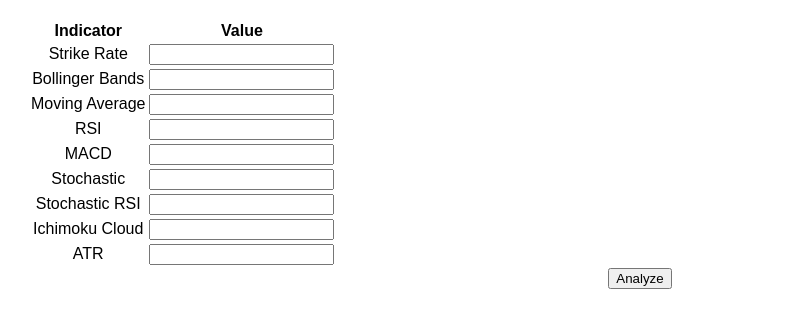
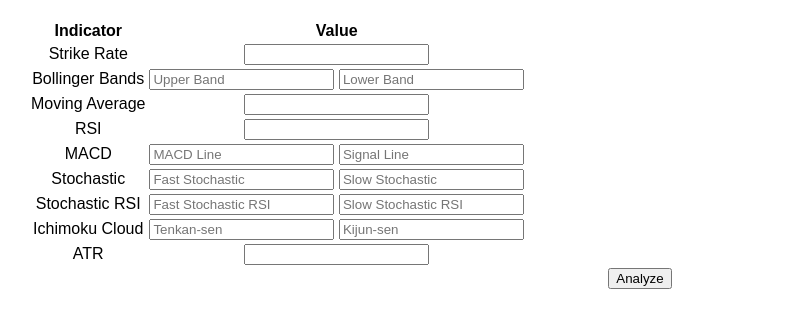
Before and after one commit to erwin1991c/nifty50-analyzer, a plain HTML site: page index.html in a window 1280 px wide. Shown: the part 61-388 px from the top of the page, without its empty margins (0-795 px from the left). Drawn offline with Linux system fonts and the light colour scheme.

Commit message:
Update index.html

```diff
--- a/index.html
+++ b/index.html
@@ -20,7 +20,10 @@
 			</tr>
 			<tr>
 				<td>Bollinger Bands</td>
-				<td><input type="number" id="bollinger-bands-value"></td>
+				<td>
+					<input type="number" id="bollinger-bands-upper-value" placeholder="Upper Band">
+					<input type="number" id="bollinger-bands-lower-value" placeholder="Lower Band">
+				</td>
 			</tr>
 			<tr>
 				<td>Moving Average</td>
@@ -32,19 +35,31 @@
 			</tr>
 			<tr>
 				<td>MACD</td>
-				<td><input type="number" id="macd-value"></td>
+				<td>
+					<input type="number" id="macd-value" placeholder="MACD Line">
+					<input type="number" id="macd-signal-value" placeholder="Signal Line">
+				</td>
 			</tr>
 			<tr>
 				<td>Stochastic</td>
-				<td><input type="number" id="stochastic-value"></td>
+				<td>
+					<input type="number" id="stochastic-value" placeholder="Fast Stochastic">
+					<input type="number" id="stochastic-slow-value" placeholder="Slow Stochastic">
+				</td>
 			</tr>
 			<tr>
 				<td>Stochastic RSI</td>
-				<td><input type="number" id="stochastic-rsi-value"></td>
+				<td>
+					<input type="number" id="stochastic-rsi-value" placeholder="Fast Stochastic RSI">
+					<input type="number" id="stochastic-rsi-slow-value" placeholder="Slow Stochastic RSI">
+				</td>
 			</tr>
 			<tr>
 				<td>Ichimoku Cloud</td>
-				<td><input type="number" id="ichimoku-cloud-value"></td>
+				<td>
+					<input type="number" id="ichimoku-cloud-value" placeholder="Tenkan-sen">
+					<input type="number" id="ichimoku-cloud-base-value" placeholder="Kijun-sen">
+				</td>
 			</tr>
 			<tr>
 				<td>ATR</td>
```
